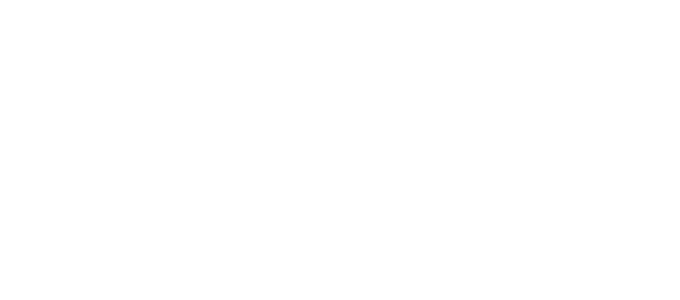
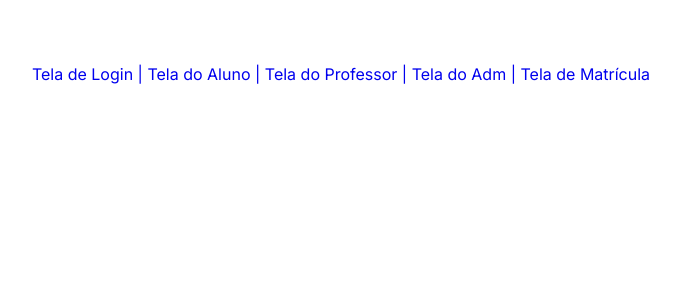
Before and after one commit to Miguel-Lessa/sistemaMatricula, a React (Vite) app in the folder sistemaMatriculas/frontend/: page / in a window 1280 px wide. Before the commit this address had no page. Shown: the top 300 px of the page, without its empty margins (299-979 px from the left). Built offline with nearby package versions, Linux system fonts and the light colour scheme.

Commit message:
Update main.jsx

```diff
--- a/sistemaMatriculas/frontend/src/main.jsx
+++ b/sistemaMatriculas/frontend/src/main.jsx
@@ -5,6 +5,12 @@
 
 createRoot(document.getElementById("root")).render(
   <StrictMode>
+    <a href="/login">Tela de Login | </a>
+    <a href="/alunoprofile">Tela do Aluno | </a>
+    <a href="/professorprofile">Tela do Professor | </a>
+    <a href="/admprofile">Tela do Adm | </a>
+    <a href="/matricula">Tela de Matrícula</a>
+
     <App />
   </StrictMode>
 );
```
